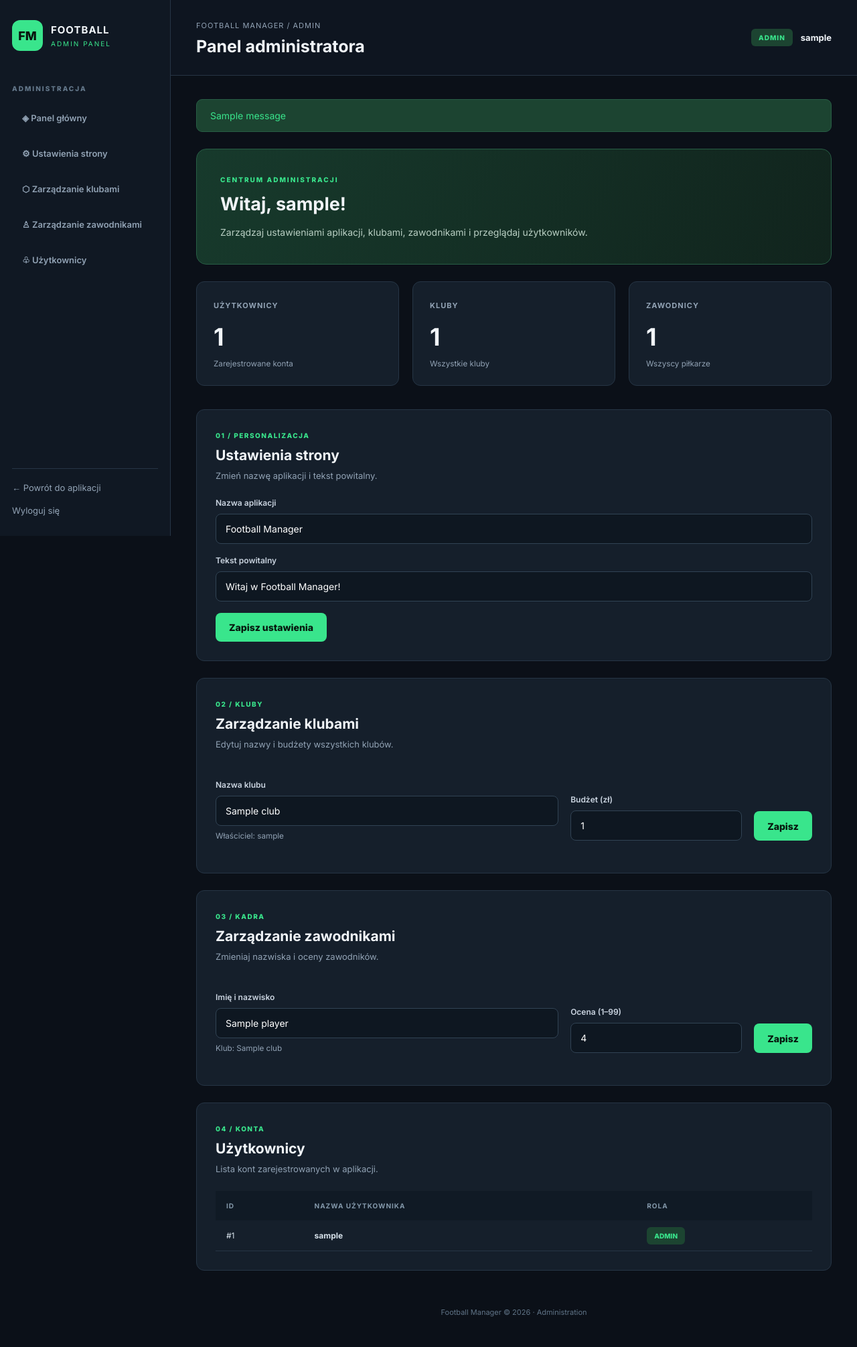
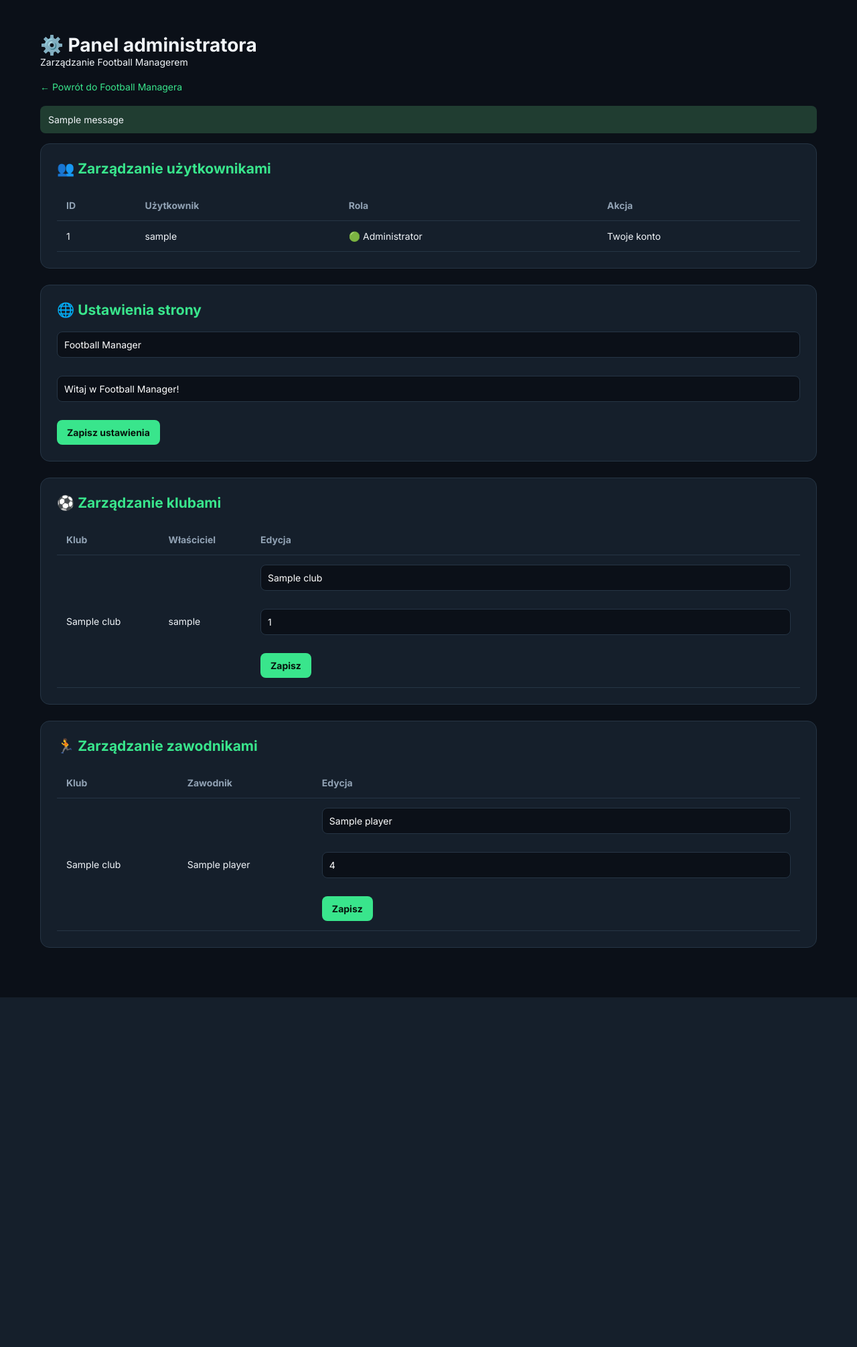
Before and after one commit to Szyxme/FootballManager, a Flask app: page /admin in a window 1280 px wide. Shown: the whole page at 67% size. After the commit the page ends 1489 px from the top, so only its background shows below. Run offline with Flask 3, Linux system fonts and the light colour scheme; the visitor is signed in with stand-in values (Sample User, id 1); data comes from the database, SQL or seed files in the repository; tables that the repository leaves empty hold one stand-in row (values such as "Sample post"); one stand-in notice (Sample message) is shown.

Commit message:
Update admin.html

```diff
--- a/templates/admin.html
+++ b/templates/admin.html
@@ -4,230 +4,310 @@
 <head>
     <meta charset="UTF-8">
     <meta name="viewport" content="width=device-width, initial-scale=1.0">
-    <title>Administrator | {{ settings.site_name }}</title>
+    <title>Panel administratora - Football Manager</title>
     <link rel="stylesheet" href="{{ url_for('static', filename='style.css') }}">
+
+    <style>
+        .admin-container {
+            max-width: 1200px;
+            margin: 30px auto;
+            padding: 20px;
+            color: #f1f5f9;
+        }
+
+        .admin-box {
+            background: #151f2b;
+            border: 1px solid #263545;
+            border-radius: 14px;
+            padding: 24px;
+            margin-bottom: 24px;
+        }
+
+        .admin-box h2 {
+            margin-bottom: 20px;
+            color: #39e58c;
+        }
+
+        .admin-table {
+            width: 100%;
+            border-collapse: collapse;
+        }
+
+        .admin-table th,
+        .admin-table td {
+            padding: 14px;
+            border-bottom: 1px solid #263545;
+            text-align: left;
+        }
+
+        .admin-table th {
+            color: #91a2b4;
+        }
+
+        .admin-btn {
+            background: #39e58c;
+            color: #07140d;
+            border: none;
+            padding: 10px 15px;
+            border-radius: 8px;
+            cursor: pointer;
+            font-weight: bold;
+        }
+
+        .admin-btn:hover {
+            opacity: 0.85;
+        }
+
+        .danger {
+            background: #ef4444;
+            color: white;
+        }
+
+        .admin-input {
+            padding: 10px;
+            background: #0b1018;
+            color: white;
+            border: 1px solid #263545;
+            border-radius: 8px;
+            max-width: 100%;
+        }
+
+        .admin-form {
+            display: flex;
+            flex-wrap: wrap;
+            gap: 10px;
+            align-items: center;
+        }
+
+        .admin-link {
+            color: #39e58c;
+            text-decoration: none;
+        }
+
+        .admin-message {
+            padding: 12px;
+            background: #203d31;
+            border-radius: 8px;
+            margin-bottom: 15px;
+        }
+
+        .admin-table-wrap {
+            overflow-x: auto;
+        }
+    </style>
 </head>
-<body class="admin-page">
 
-<div class="admin-layout">
+<body>
+    <div class="admin-container">
 
-    <aside class="admin-sidebar">
-        <div class="admin-logo">
-            <div class="admin-logo-icon">FM</div>
-            <div>
-                <strong>FOOTBALL</strong>
-                <span>ADMIN PANEL</span>
-            </div>
-        </div>
+        <h1>⚙️ Panel administratora</h1>
+        <p>Zarządzanie Football Managerem</p>
 
-        <p class="admin-menu-title">ADMINISTRACJA</p>
-
-        <nav class="admin-navigation">
-            <a href="#overview">◈ Panel główny</a>
-            <a href="#settings">⚙ Ustawienia strony</a>
-            <a href="#clubs">⬡ Zarządzanie klubami</a>
-            <a href="#players">♙ Zarządzanie zawodnikami</a>
-            <a href="#users">♧ Użytkownicy</a>
-        </nav>
-
-        <div class="admin-sidebar-bottom">
-            <a href="{{ url_for('index') }}">← Powrót do aplikacji</a>
-            <a href="{{ url_for('logout') }}">Wyloguj się</a>
-        </div>
-    </aside>
-
-    <div class="admin-main">
-
-        <header class="admin-topbar">
-            <div>
-                <span>FOOTBALL MANAGER / ADMIN</span>
-                <h1>Panel administratora</h1>
-            </div>
-            <div class="admin-account">
-                <span class="admin-role">ADMIN</span>
-                <strong>{{ session.username }}</strong>
-            </div>
-        </header>
-
-        <main class="admin-content">
+        <p style="margin:20px 0">
+            <a class="admin-link" href="{{ url_for('index') }}">
+                ← Powrót do Football Managera
+            </a>
+        </p>
 
         {% with messages = get_flashed_messages() %}
             {% for message in messages %}
-                    <div class="admin-alert">{{ message }}</div>
+                <div class="admin-message">{{ message }}</div>
             {% endfor %}
         {% endwith %}
 
-            <section id="overview" class="admin-welcome">
-                <span>CENTRUM ADMINISTRACJI</span>
-                <h2>Witaj, {{ session.username }}!</h2>
-                <p>
-                    Zarządzaj ustawieniami aplikacji,
-                    klubami, zawodnikami i przeglądaj użytkowników.
-                </p>
-            </section>
+        <div class="admin-box">
+            <h2>👥 Zarządzanie użytkownikami</h2>
 
-            <div class="admin-stats">
-                <div class="admin-stat">
-                    <span>UŻYTKOWNICY</span>
-                    <strong>{{ users|length }}</strong>
-                    <small>Zarejestrowane konta</small>
-                </div>
-
-                <div class="admin-stat">
-                    <span>KLUBY</span>
-                    <strong>{{ clubs|length }}</strong>
-                    <small>Wszystkie kluby</small>
-                </div>
-
-                <div class="admin-stat">
-                    <span>ZAWODNICY</span>
-                    <strong>{{ players|length }}</strong>
-                    <small>Wszyscy piłkarze</small>
-                </div>
-            </div>
-
-            <section class="admin-card" id="settings">
-                <div class="admin-section-heading">
-                    <span>01 / PERSONALIZACJA</span>
-                    <h2>Ustawienia strony</h2>
-                    <p>Zmień nazwę aplikacji i tekst powitalny.</p>
-                </div>
-
-                <form action="{{ url_for('admin_settings') }}" method="POST">
-                    <label for="site-name">Nazwa aplikacji</label>
-                    <input id="site-name" type="text" name="site_name"
-                           value="{{ settings.site_name }}"
-                           maxlength="80" required>
-
-                    <label for="welcome-text">Tekst powitalny</label>
-                    <input id="welcome-text" type="text" name="welcome_text"
-                           value="{{ settings.welcome_text }}"
-                           maxlength="200" required>
-
-                    <button class="primary-button" type="submit">
-                        Zapisz ustawienia
-                    </button>
-                </form>
-            </section>
-
-            <section class="admin-card" id="clubs">
-                <div class="admin-section-heading">
-                    <span>02 / KLUBY</span>
-                    <h2>Zarządzanie klubami</h2>
-                    <p>Edytuj nazwy i budżety wszystkich klubów.</p>
-                </div>
-
-                {% for club in clubs %}
-                <form class="admin-edit-row"
-                      action="{{ url_for('admin_edit_club', club_id=club.id) }}"
-                      method="POST">
-
-                    <div>
-                        <label>Nazwa klubu</label>
-                        <input type="text" name="name"
-                               value="{{ club.name }}"
-                               maxlength="80" required>
-                        <small>Właściciel: {{ club.username }}</small>
-                    </div>
-
-                    <div>
-                        <label>Budżet (zł)</label>
-                        <input type="number" name="budget"
-                               value="{{ club.budget }}"
-                               min="0" required>
-                    </div>
-
-                    <button type="submit" class="primary-button">
-                        Zapisz
-                    </button>
-                </form>
-                {% else %}
-                <p class="admin-empty">Brak klubów w bazie.</p>
-                {% endfor %}
-            </section>
-
-            <section class="admin-card" id="players">
-                <div class="admin-section-heading">
-                    <span>03 / KADRA</span>
-                    <h2>Zarządzanie zawodnikami</h2>
-                    <p>Zmieniaj nazwiska i oceny zawodników.</p>
-                </div>
-
-                {% for player in players %}
-                <form class="admin-edit-row"
-                      action="{{ url_for('admin_edit_player', player_id=player.id) }}"
-                      method="POST">
-
-                    <div>
-                        <label>Imię i nazwisko</label>
-                        <input type="text" name="name"
-                               value="{{ player.name }}"
-                               maxlength="100" required>
-                        <small>Klub: {{ player.club_name }}</small>
-                    </div>
-
-                    <div>
-                        <label>Ocena (1–99)</label>
-                        <input type="number" name="rating"
-                               value="{{ player.rating }}"
-                               min="1" max="99" required>
-                    </div>
-
-                    <button type="submit" class="primary-button">
-                        Zapisz
-                    </button>
-                </form>
-                {% else %}
-                <p class="admin-empty">Brak zawodników w bazie.</p>
-                {% endfor %}
-            </section>
-
-            <section class="admin-card" id="users">
-                <div class="admin-section-heading">
-                    <span>04 / KONTA</span>
-                    <h2>Użytkownicy</h2>
-                    <p>Lista kont zarejestrowanych w aplikacji.</p>
-                </div>
-
-                <div class="table-scroll">
-                    <table class="players-table">
+            <div class="admin-table-wrap">
+                <table class="admin-table">
                     <thead>
                         <tr>
                             <th>ID</th>
-                                <th>NAZWA UŻYTKOWNIKA</th>
-                                <th>ROLA</th>
+                            <th>Użytkownik</th>
+                            <th>Rola</th>
+                            <th>Akcja</th>
                         </tr>
                     </thead>
+
                     <tbody>
                         {% for user in users %}
                         <tr>
-                                <td>#{{ user.id }}</td>
-                                <td><strong>{{ user.username }}</strong></td>
+                            <td>{{ user.id }}</td>
+                            <td>{{ user.username }}</td>
+
                             <td>
                                 {% if user.is_admin %}
-                                        <span class="admin-role">ADMIN</span>
+                                    🟢 Administrator
                                 {% else %}
-                                        Użytkownik
+                                    ⚪ Użytkownik
                                 {% endif %}
                             </td>
-                            </tr>
+
+                            <td>
+                                {% if user.id == session["user_id"] %}
+                                    Twoje konto
                                 {% else %}
-                            <tr>
-                                <td colspan="3">Brak użytkowników.</td>
+                                    <form method="POST"
+                                          action="{{ url_for('toggle_admin', user_id=user.id) }}">
+                                        <input type="hidden" name="_csrf_token"
+                                               value="{{ csrf_token() }}">
+
+                                        {% if user.is_admin %}
+                                            <button class="admin-btn danger"
+                                                    type="submit">
+                                                Odbierz admina
+                                            </button>
+                                        {% else %}
+                                            <button class="admin-btn"
+                                                    type="submit">
+                                                Nadaj admina
+                                            </button>
+                                        {% endif %}
+                                    </form>
+                                {% endif %}
+                            </td>
                         </tr>
                         {% endfor %}
                     </tbody>
                 </table>
             </div>
-            </section>
+        </div>
 
-            <footer class="footer">
-                Football Manager © 2026 · Administration
-            </footer>
+        <div class="admin-box">
+            <h2>🌐 Ustawienia strony</h2>
 
-        </main>
+            <form method="POST"
+                  action="{{ url_for('admin_settings') }}"
+                  class="admin-form">
+
+                <input type="hidden" name="_csrf_token"
+                       value="{{ csrf_token() }}">
+
+                <input class="admin-input"
+                       type="text"
+                       name="site_name"
+                       value="{{ settings.site_name }}"
+                       placeholder="Nazwa strony"
+                       required>
+
+                <input class="admin-input"
+                       type="text"
+                       name="welcome_text"
+                       value="{{ settings.welcome_text }}"
+                       placeholder="Tekst powitalny"
+                       required>
+
+                <button class="admin-btn" type="submit">
+                    Zapisz ustawienia
+                </button>
+            </form>
+        </div>
+
+        <div class="admin-box">
+            <h2>⚽ Zarządzanie klubami</h2>
+
+            <div class="admin-table-wrap">
+                <table class="admin-table">
+                    <thead>
+                        <tr>
+                            <th>Klub</th>
+                            <th>Właściciel</th>
+                            <th>Edycja</th>
+                        </tr>
+                    </thead>
+
+                    <tbody>
+                        {% for club in clubs %}
+                        <tr>
+                            <td>{{ club.name }}</td>
+                            <td>{{ club.username }}</td>
+
+                            <td>
+                                <form method="POST"
+                                      class="admin-form"
+                                      action="{{ url_for('admin_edit_club', club_id=club.id) }}">
+
+                                    <input type="hidden" name="_csrf_token"
+                                           value="{{ csrf_token() }}">
+
+                                    <input class="admin-input"
+                                           type="text"
+                                           name="name"
+                                           value="{{ club.name }}"
+                                           required>
+
+                                    <input class="admin-input"
+                                           type="number"
+                                           name="budget"
+                                           value="{{ club.budget }}"
+                                           min="0"
+                                           required>
+
+                                    <button class="admin-btn" type="submit">
+                                        Zapisz
+                                    </button>
+                                </form>
+                            </td>
+                        </tr>
+                        {% endfor %}
+                    </tbody>
+                </table>
             </div>
         </div>
 
+        <div class="admin-box">
+            <h2>🏃 Zarządzanie zawodnikami</h2>
+
+            <div class="admin-table-wrap">
+                <table class="admin-table">
+                    <thead>
+                        <tr>
+                            <th>Klub</th>
+                            <th>Zawodnik</th>
+                            <th>Edycja</th>
+                        </tr>
+                    </thead>
+
+                    <tbody>
+                        {% for player in players %}
+                        <tr>
+                            <td>{{ player.club_name }}</td>
+                            <td>{{ player.name }}</td>
+
+                            <td>
+                                <form method="POST"
+                                      class="admin-form"
+                                      action="{{ url_for('admin_edit_player', player_id=player.id) }}">
+
+                                    <input type="hidden" name="_csrf_token"
+                                           value="{{ csrf_token() }}">
+
+                                    <input class="admin-input"
+                                           type="text"
+                                           name="name"
+                                           value="{{ player.name }}"
+                                           required>
+
+                                    <input class="admin-input"
+                                           type="number"
+                                           name="rating"
+                                           value="{{ player.rating }}"
+                                           min="1"
+                                           max="99"
+                                           required>
+
+                                    <button class="admin-btn" type="submit">
+                                        Zapisz
+                                    </button>
+                                </form>
+                            </td>
+                        </tr>
+                        {% endfor %}
+                    </tbody>
+                </table>
+            </div>
+        </div>
+
+    </div>
 </body>
 </html>
```
Lines whose indentation alone changed are shown as unchanged.
